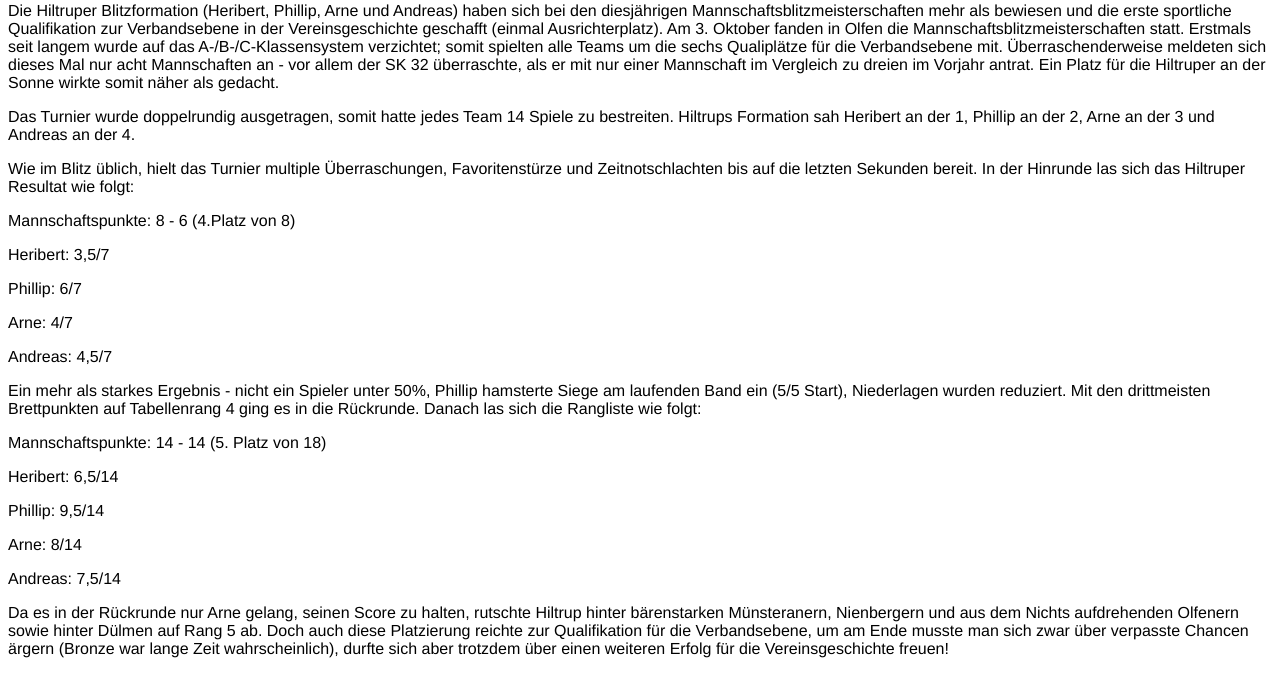
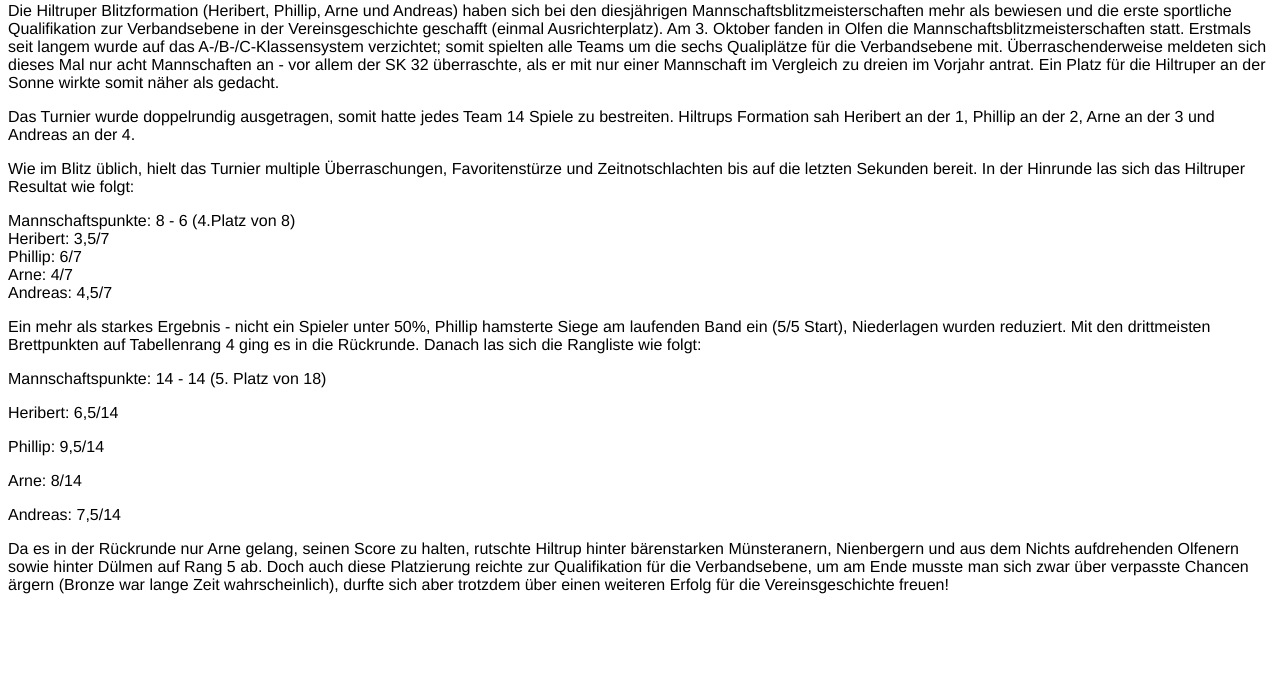
Before and after one commit to ThorbenLindhauer/sch86-dist, a plain HTML site: page posts/2017/200-blitz2017/print/index.html in a window 1280 px wide. Shown: the part 109-800 px from the top of the page. Drawn offline with Linux system fonts and the light colour scheme.

Commit message:
generate site from ThorbenLindhauer/sch86@1943f13970b59f63f94426fb6ff1fbdf2bd8775d

```diff
--- a/posts/2017/blitz2017/print/index.html
+++ b/posts/2017/200-blitz2017/print/index.html
@@ -23,11 +23,7 @@ Am 3. Oktober fanden in Olfen die Mannschaftsblitzmeisterschaften statt. Erstmal
 <p>Das Turnier wurde doppelrundig ausgetragen, somit hatte jedes Team 14 Spiele zu bestreiten. Hiltrups Formation sah Heribert an der 1, Phillip an der 2, Arne an der 3 und Andreas an der 4.</p>
 <p>Wie im Blitz üblich, hielt das Turnier multiple Überraschungen, Favoritenstürze und Zeitnotschlachten bis auf die letzten Sekunden bereit.
 In der Hinrunde las sich das Hiltruper Resultat wie folgt: </p>
-<p>Mannschaftspunkte: 8 - 6 (4.Platz von 8)</p>
-<p>Heribert: 3,5/7</p>
-<p>Phillip: 6/7</p>
-<p>Arne: 4/7</p>
-<p>Andreas: 4,5/7</p>
+<p>Mannschaftspunkte: 8 - 6 (4.Platz von 8)<br>Heribert: 3,5/7<br>Phillip: 6/7<br>Arne: 4/7<br>Andreas: 4,5/7  </p>
 <p>Ein mehr als starkes Ergebnis - nicht ein Spieler unter 50%, Phillip hamsterte Siege am laufenden Band ein (5/5 Start), Niederlagen wurden reduziert. Mit den drittmeisten Brettpunkten auf Tabellenrang 4 ging es in die Rückrunde.
 Danach las sich die Rangliste wie folgt:</p>
 <p>Mannschaftspunkte: 14 - 14 (5. Platz von 18)</p>
```
Also changed, not shown: index.html (+2 -2 lines), posts/2017/200-blitz2017/index.html (renamed from posts/2017/blitz2017/index.html, +2 -6 lines), tags/Erste/index.html (+2 -2 lines).
